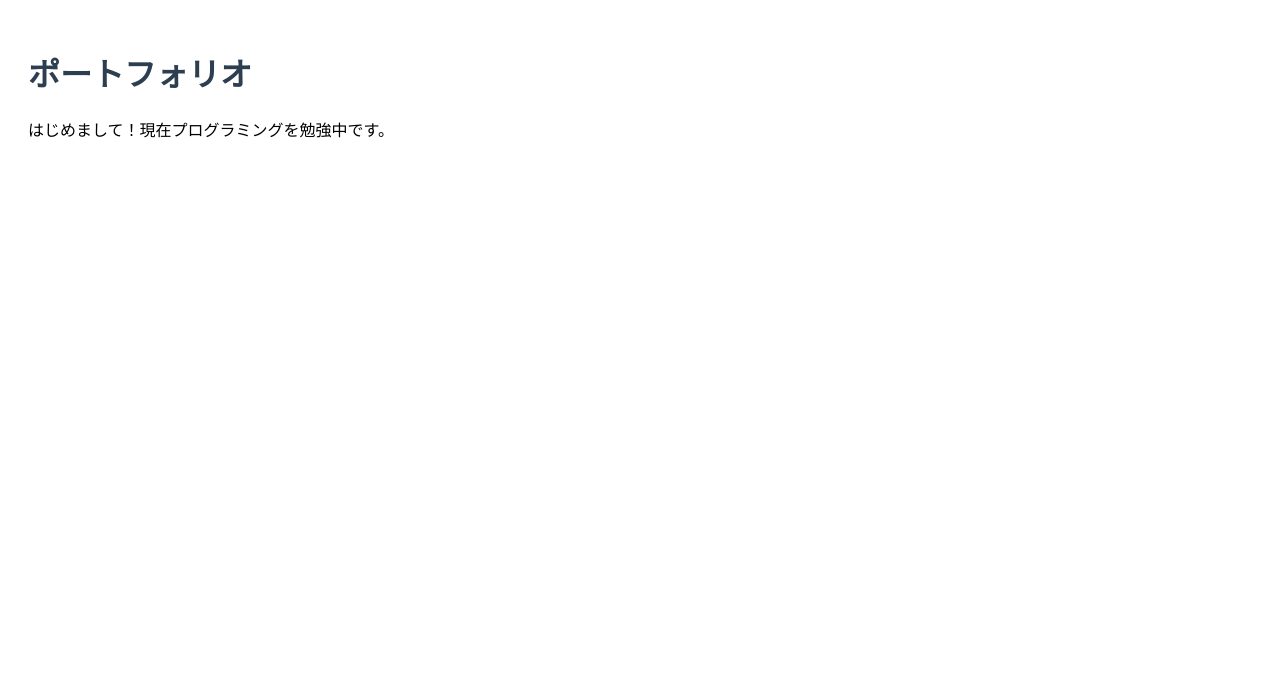
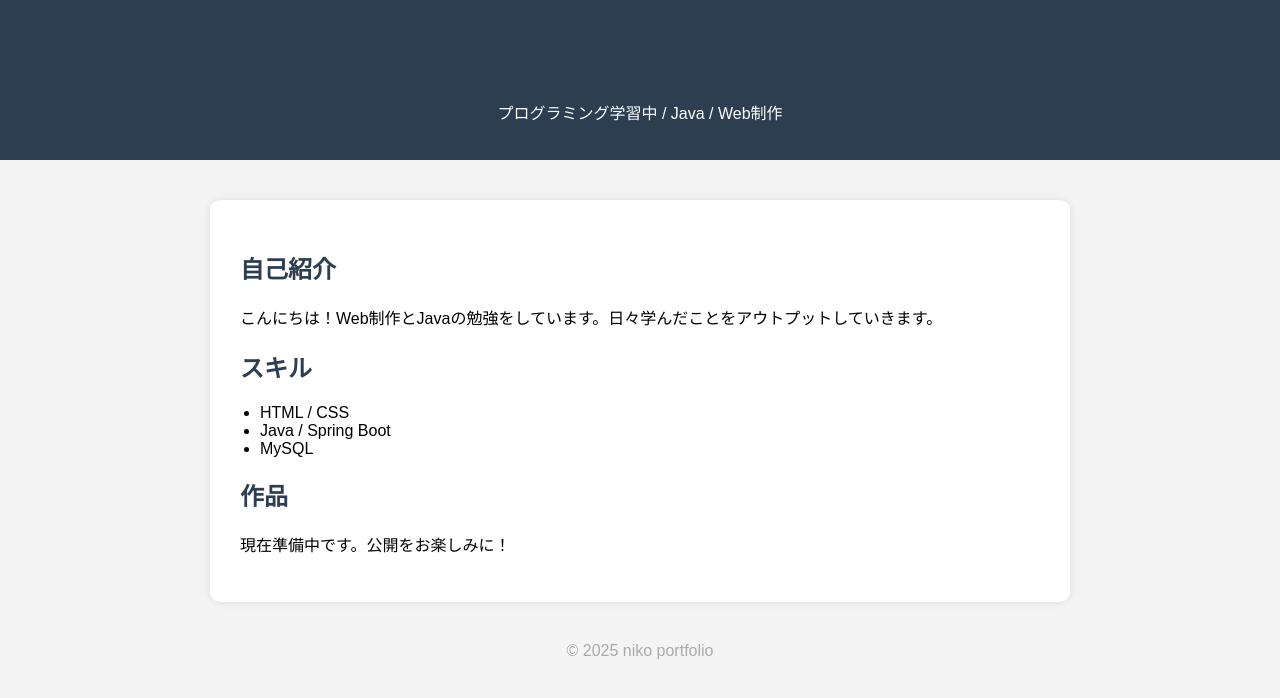
Before and after one commit to nikochan2525/portfolio, a plain HTML site: page index.html in a window 1280 px wide. Drawn offline with Linux system fonts and the light colour scheme.

Commit message:
Add files via upload

```diff
--- a/index.html
+++ b/index.html
@@ -4,12 +4,69 @@
   <meta charset="UTF-8">
   <title>My Portfolio</title>
   <style>
-    body { font-family: sans-serif; padding: 20px; }
-    h1 { color: #2c3e50; }
+    body {
+      font-family: 'Arial', sans-serif;
+      background: #f4f4f4;
+      margin: 0;
+      padding: 0;
+    }
+
+    header {
+      background: #2c3e50;
+      color: white;
+      padding: 20px;
+      text-align: center;
+    }
+
+    .container {
+      max-width: 800px;
+      margin: 40px auto;
+      background: white;
+      padding: 30px;
+      box-shadow: 0 0 10px rgba(0,0,0,0.1);
+      border-radius: 10px;
+    }
+
+    h1, h2 {
+      color: #2c3e50;
+    }
+
+    ul {
+      padding-left: 20px;
+    }
+
+    footer {
+      text-align: center;
+      margin-top: 40px;
+      color: #aaa;
+    }
   </style>
 </head>
 <body>
-  <h1>ポートフォリオ</h1>
-  <p>はじめまして！現在プログラミングを勉強中です。</p>
+
+  <header>
+    <h1>My Portfolio</h1>
+    <p>プログラミング学習中 / Java / Web制作</p>
+  </header>
+
+  <div class="container">
+    <h2>自己紹介</h2>
+    <p>こんにちは！Web制作とJavaの勉強をしています。日々学んだことをアウトプットしていきます。</p>
+
+    <h2>スキル</h2>
+    <ul>
+      <li>HTML / CSS</li>
+      <li>Java / Spring Boot</li>
+      <li>MySQL</li>
+    </ul>
+
+    <h2>作品</h2>
+    <p>現在準備中です。公開をお楽しみに！</p>
+  </div>
+
+  <footer>
+    &copy; 2025 niko portfolio
+  </footer>
+
 </body>
 </html>
```
